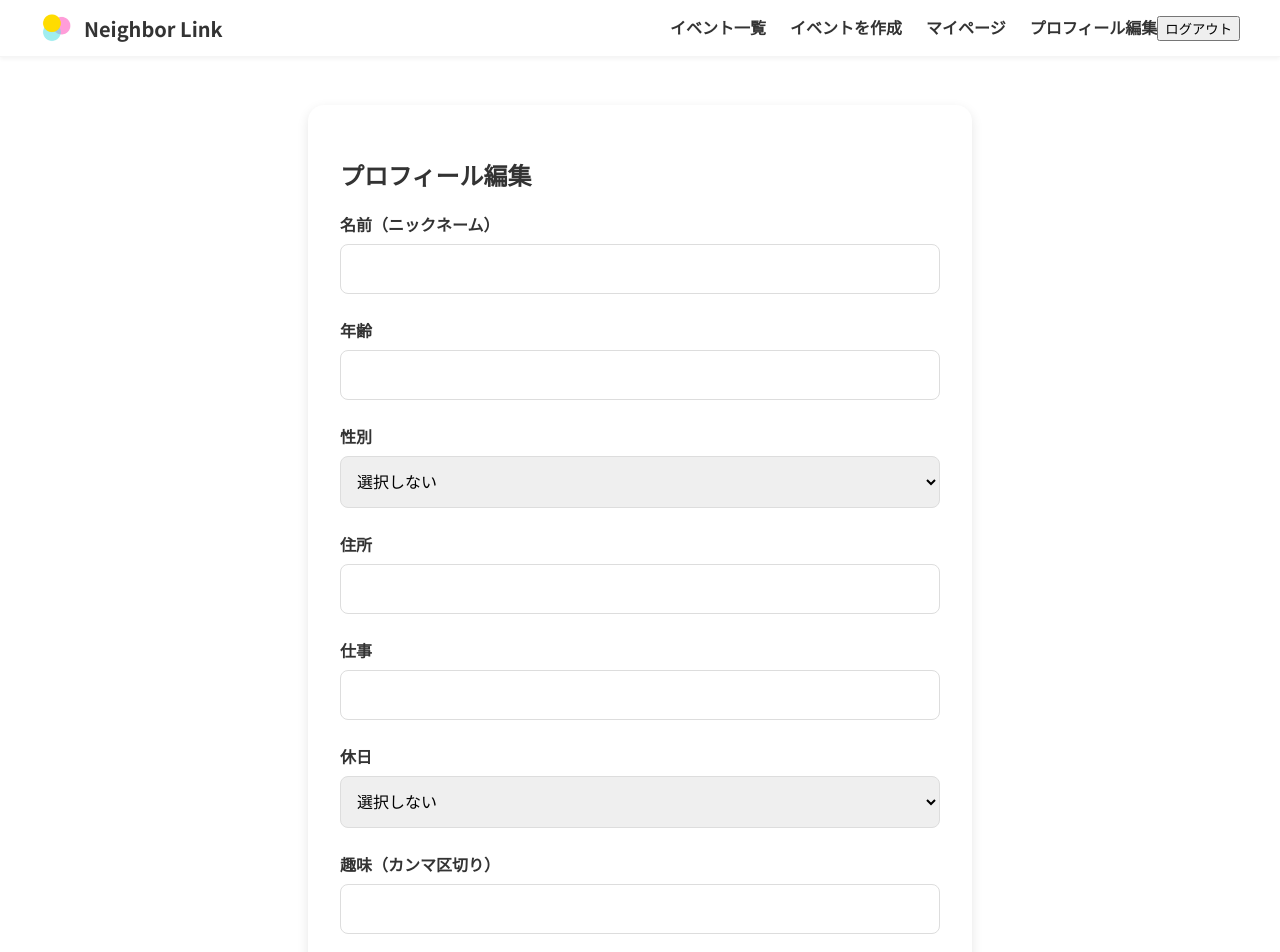
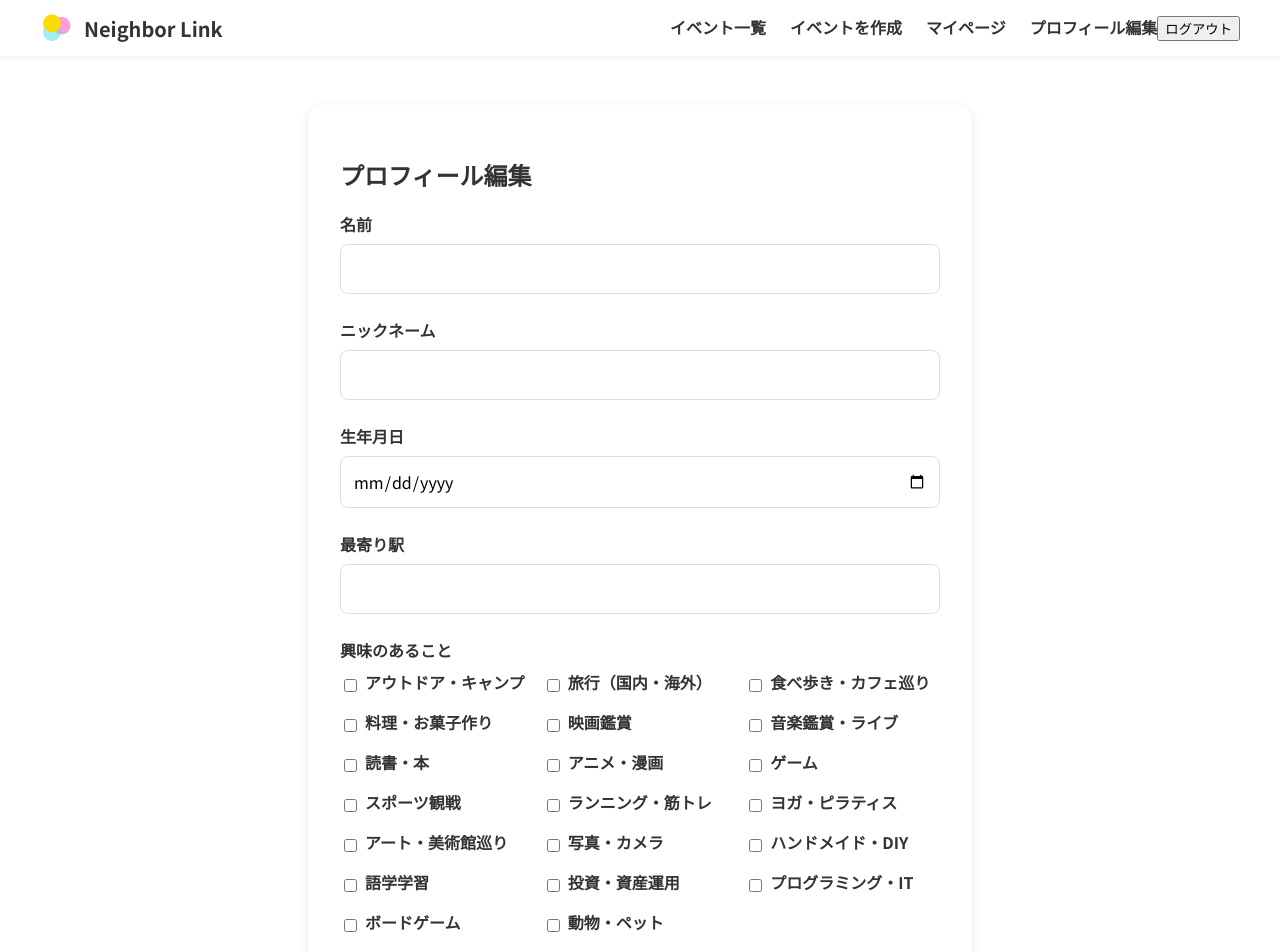
Before and after one commit to calme-calma/neighbor-link, a Vue app: page /profile in a window 1280 px wide. Shown: the top 952 px of the page. Built offline with nearby package versions, Linux system fonts and the light colour scheme; no server answers; the database is empty; sample sign-in values are in the browser's storage.

Commit message:
feat: implement ultimate user profile enhancements

```diff
--- a/src/components/EventDetail.vue
+++ b/src/components/EventDetail.vue
@@ -74,14 +74,15 @@ const handleAttend = async () => {
     <hr />
     <p>{{ event.description }}</p>
     <div v-if="creatorProfile" class="creator-profile">
-      <h3>主催者情報</h3>
-      <p><strong>名前:</strong> {{ creatorProfile.nickname || '未設定' }}</p>
-      <p><strong>年齢:</strong> {{ creatorProfile.age || '未設定' }}</p>
-      <p><strong>性別:</strong> {{ creatorProfile.gender || '未設定' }}</p>
-      <p><strong>仕事:</strong> {{ creatorProfile.occupation || '未設定' }}</p>
+      <h3>主催者: {{ creatorProfile.nickname || creatorProfile.name }}</h3>
+      <p><strong>最寄り駅:</strong> {{ creatorProfile.station || '未設定' }}</p>
       <p><strong>休日:</strong> {{ creatorProfile.holiday || '未設定' }}</p>
-      <p><strong>趣味:</strong> {{ creatorProfile.hobbies || '未設定' }}</p>
-      <p><strong>自己紹介:</strong> {{ creatorProfile.introduction || '未設定' }}</p>
+      <!-- interestsが配列で存在する場合のみ、カンマ区切りの文字列にして表示 -->
+      <p v-if="creatorProfile.interests && creatorProfile.interests.length > 0">
+        <strong>興味のあること:</strong> {{ creatorProfile.interests.join(', ') }}
+      </p>
+      <hr>
+      <p>{{ creatorProfile.introduction || '自己紹介は未設定です。' }}</p>
     </div>
     <!-- v-if を追加。isLoggedInがtrueの時だけこのボタンを表示 -->
     <button v-if="isLoggedIn" @click="handleAttend" class="button-primary">このイベントに参加する</button>
--- a/src/components/Profile.vue
+++ b/src/components/Profile.vue
@@ -8,14 +8,27 @@ import { collection, query, where, getDocs, doc, setDoc, updateDoc } from 'fireb
 const router = useRouter();
 
 // ▼▼▼ 新しい項目に対応する「箱」を全て用意 ▼▼▼
+const name = ref('');
 const nickname = ref('');
-const age = ref(null);
+const birthdate = ref('');
+const station = ref('');
+const interests = ref([]); // ★複数選択なので配列
+const age = ref(null); // 年齢は削除しましたが、他の場所で使う可能性を考え残してもOK
 const gender = ref('');
-const address = ref('');
+const address = ref(''); // 住所は残します
 const occupation = ref('');
 const holiday = ref('');
-const hobbies = ref('');
+const hobbies = ref(''); // 趣味はinterestsに統合されますが、一旦残します
 const introduction = ref('');
+
+// ▼▼▼「興味のあること」の選択肢リスト ▼▼▼
+const interestOptions = [
+  'アウトドア・キャンプ', '旅行（国内・海外）', '食べ歩き・カフェ巡り', '料理・お菓子作り',
+  '映画鑑賞', '音楽鑑賞・ライブ', '読書・本', 'アニメ・漫画',
+  'ゲーム', 'スポーツ観戦', 'ランニング・筋トレ', 'ヨガ・ピラティス',
+  'アート・美術館巡り', '写真・カメラ', 'ハンドメイド・DIY', '語学学習',
+  '投資・資産運用', 'プログラミング・IT', 'ボードゲーム', '動物・ペット'
+];
 
 const user = auth.currentUser;
 let userProfileDocId = null;
@@ -32,13 +45,21 @@ onMounted(async () => {
       const profileData = userProfileDoc.data();
 
       // ▼▼▼ 全ての項目を読み込むようにする ▼▼▼
+      name.value = profileData.name || '';
       nickname.value = profileData.nickname || '';
+      birthdate.value = profileData.birthdate || '';
+      station.value = profileData.station || '';
+
+      // ★配列であるinterestsも読み込む
+      interests.value = profileData.interests || [];
+
+      // 既存の項目も読み込む
       age.value = profileData.age || null;
       gender.value = profileData.gender || '';
       address.value = profileData.address || '';
       occupation.value = profileData.occupation || '';
       holiday.value = profileData.holiday || '';
-      hobbies.value = profileData.hobbies || '';
+      hobbies.value = profileData.hobbies || ''; // 古い趣味データも念のため読み込み
       introduction.value = profileData.introduction || '';
     }
   }
@@ -48,10 +69,16 @@ onMounted(async () => {
 const handleSaveProfile = async () => {
   if (!user) { return; }
 
-  // ▼▼▼ 全ての項目を保存データに含める ▼▼▼
   const profileData = {
     userId: user.uid,
+    // ▼▼▼ 新しい項目を保存データに含める ▼▼▼
+    name: name.value,
     nickname: nickname.value,
+    birthdate: birthdate.value,
+    station: station.value,
+    interests: interests.value, // ★配列をそのまま保存
+
+    // 既存の項目
     age: age.value,
     gender: gender.value,
     address: address.value,
@@ -62,6 +89,7 @@ const handleSaveProfile = async () => {
   };
 
   try {
+    // ... 更新・新規作成ロジックは変更なし ...
     if (userProfileDocId) {
       await updateDoc(doc(db, "users", userProfileDocId), profileData);
     } else {
@@ -82,37 +110,45 @@ const handleSaveProfile = async () => {
   <div class="card">
     <h2>プロフィール編集</h2>
     <form @submit.prevent="handleSaveProfile">
-      <!-- 名前（ニックネーム） -->
+      <!-- 名前 -->
       <div class="form-group">
-        <label for="nickname">名前（ニックネーム）</label>
+        <label for="name">名前</label>
+        <input type="text" id="name" v-model="name" />
+      </div>
+      <!-- ニックネーム -->
+      <div class="form-group">
+        <label for="nickname">ニックネーム</label>
         <input type="text" id="nickname" v-model="nickname" required />
       </div>
-      <!-- 年齢 -->
+      <!-- 生年月日 -->
       <div class="form-group">
-        <label for="age">年齢</label>
-        <input type="number" id="age" v-model="age" />
+        <label for="birthdate">生年月日</label>
+        <input type="date" id="birthdate" v-model="birthdate" />
       </div>
-      <!-- 性別 -->
+      <!-- 最寄り駅 -->
       <div class="form-group">
-        <label for="gender">性別</label>
-        <select id="gender" v-model="gender">
-          <option value="">選択しない</option>
-          <option value="男性">男性</option>
-          <option value="女性">女性</option>
-          <option value="その他">その他</option>
-        </select>
+        <label for="station">最寄り駅</label>
+        <input type="text" id="station" v-model="station" />
       </div>
-      <!-- 住所 -->
+      <!-- 興味のあること（複数選択） -->
+      <div class="form-group">
+        <label>興味のあること</label>
+        <div class="interest-options">
+          <div v-for="option in interestOptions" :key="option" class="interest-item">
+            <input type="checkbox" :id="option" :value="option" v-model="interests">
+            <label :for="option">{{ option }}</label>
+          </div>
+        </div>
+      </div>
+      <!-- 既存の項目（住所、仕事など） -->
       <div class="form-group">
         <label for="address">住所</label>
         <input type="text" id="address" v-model="address" />
       </div>
-      <!-- 仕事 -->
       <div class="form-group">
         <label for="occupation">仕事</label>
         <input type="text" id="occupation" v-model="occupation" />
       </div>
-      <!-- 休日 -->
       <div class="form-group">
         <label for="holiday">休日</label>
         <select id="holiday" v-model="holiday">
@@ -122,12 +158,6 @@ const handleSaveProfile = async () => {
           <option value="不定期">不定期</option>
         </select>
       </div>
-      <!-- 趣味 -->
-      <div class="form-group">
-        <label for="hobbies">趣味（カンマ区切り）</label>
-        <input type="text" id="hobbies" v-model="hobbies" />
-      </div>
-      <!-- 自己紹介文 -->
       <div class="form-group">
         <label for="introduction">自己紹介文（500文字以内）</label>
         <textarea id="introduction" v-model="introduction" rows="7" maxlength="500"></textarea>
@@ -138,4 +168,26 @@ const handleSaveProfile = async () => {
   </div>
 </template>
 
-<style scoped></style>
+<style scoped>
+/* チェックボックス用のスタイルを追加 */
+.interest-options {
+  display: grid;
+  grid-template-columns: repeat(2, 1fr); /* スマホでは2列 */
+  gap: 0.5rem;
+}
+.interest-item {
+  display: flex;
+  align-items: center;
+}
+.interest-item input[type="checkbox"] {
+  width: auto;
+  margin-right: 0.5rem;
+}
+
+/* PC表示では3列に */
+@media (min-width: 768px) {
+  .interest-options {
+    grid-template-columns: repeat(3, 1fr);
+  }
+}
+</style>
```
